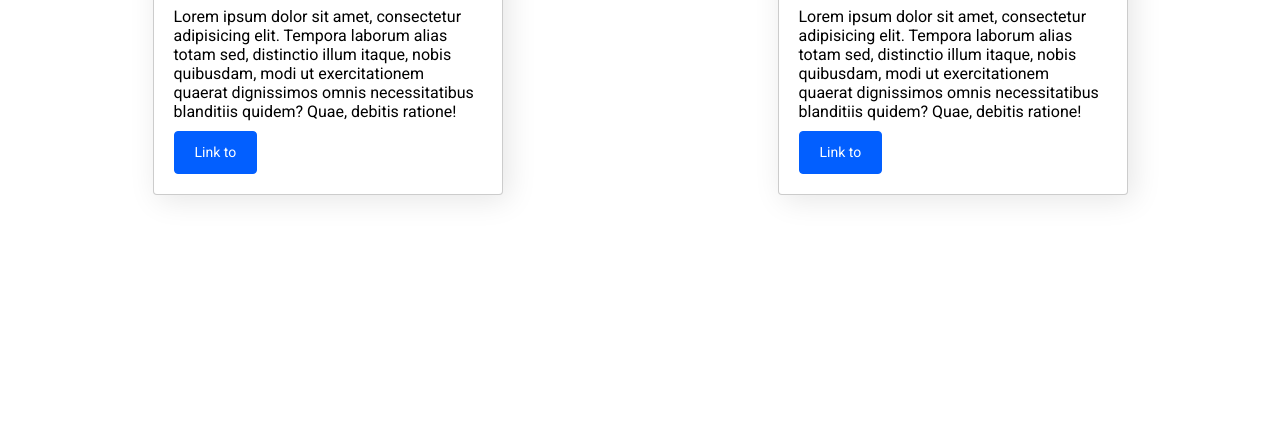
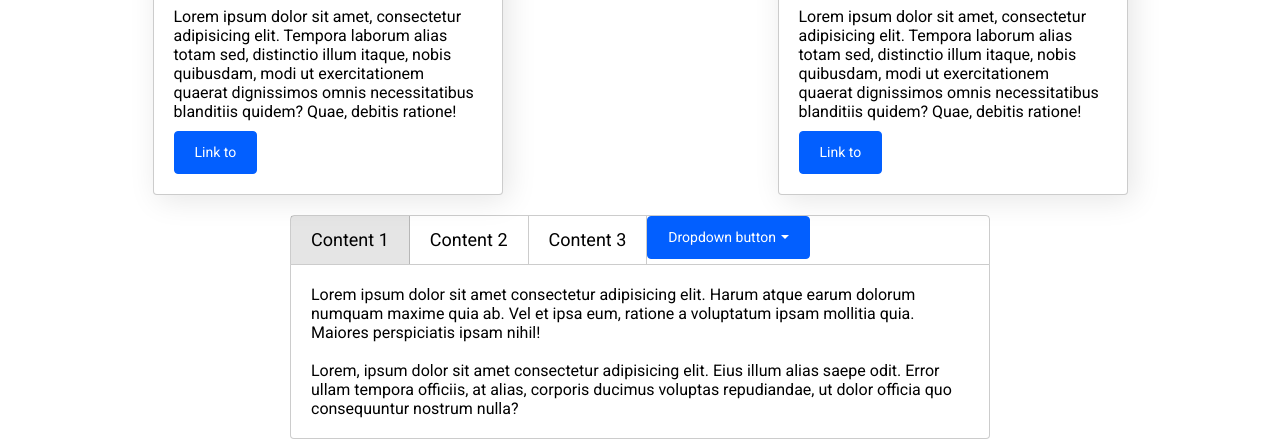
Before and after one commit to SvetlanaLagutina/my_lib, a website with bundled scripts: page src/index.html in a window 1280 px wide. Shown: the part 396-835 px from the top of the page. Before the commit the page ends 800 px from the top, so only its background shows below. Built offline with nearby package versions, Linux system fonts and the light colour scheme; files whose address does not match are found by name.

Commit message:
Added tab component

```diff
--- a/src/index.html
+++ b/src/index.html
@@ -87,6 +87,38 @@
                 </div>
             </div>
         </div>
+
+        <!-- Tabs -->
+
+        <div class="tab mt-20 block-center">
+            <div class="tab-panel" data-tabpanel>
+                <div class="tab-item tab-item--active">Content 1</div>
+                <div class="tab-item">Content 2</div>
+                <div class="tab-item">Content 3</div>
+                <div class="dropdown">
+                    <button class="btn btn-primary dropdown-toggle" id="dropdownMenuButton2">Dropdown button</button>
+                    <div class="dropdown-menu" data-toggle-id="dropdownMenuButton2">
+                        <a href="#" class="dropdown-item">Action</a>
+                        <a href="#" class="dropdown-item">Action #2</a>
+                        <a href="#" class="dropdown-item">Action #3</a>
+                    </div>
+                </div>
+            </div>
+            <div class="tab-content tab-content--active">
+                Lorem ipsum dolor sit amet consectetur adipisicing elit. Harum atque earum dolorum numquam maxime quia ab. Vel et ipsa eum, ratione a voluptatum ipsam mollitia quia. Maiores perspiciatis ipsam nihil!
+                <br><br>
+                Lorem, ipsum dolor sit amet consectetur adipisicing elit. Eius illum alias saepe odit. Error ullam tempora officiis, at alias, corporis ducimus voluptas repudiandae, ut dolor officia quo consequuntur nostrum nulla?
+            </div>
+            <div class="tab-content">
+                Lorem ipsum dolor sit amet consectetur adipisicing elit. Harum atque earum dolorum numquam maxime quia ab. Vel et ipsa eum, ratione a voluptatum ipsam mollitia quia. Maiores perspiciatis ipsam nihil!
+                <br><br>
+                Lorem, ipsum dolor sit amet consectetur adipisicing elit. Eius illum alias saepe odit. Error ullam tempora officiis, at alias, corporis ducimus voluptas repudiandae, ut dolor officia quo consequuntur nostrum nulla?
+                Lorem, ipsum dolor sit amet consectetur adipisicing elit. Eius illum alias saepe odit. Error ullam tempora officiis, at alias, corporis ducimus voluptas repudiandae, ut dolor officia quo consequuntur nostrum nulla?
+            </div>
+            <div class="tab-content">
+                Lorem ipsum dolor sit amet consectetur adipisicing elit. Harum atque earum dolorum numquam maxime quia ab. Vel et ipsa eum, ratione a voluptatum ipsam mollitia quia. Maiores perspiciatis ipsam nihil!
+            </div>
+        </div>
     </div>
 
     <script src='script.js'></script>
--- /dev/null
+++ b/src/js/lib/components/tab.js
@@ -0,0 +1,20 @@
+import $ from '../core';
+
+$.prototype.tab = function() {
+    for (let i = 0; i < this.length; i++) {
+        $(this[i]).on('click', () => {
+            $(this[i])
+                .addClass('tab-item--active')
+                .siblings()
+                .removeClass('tab-item--active')
+                .closest('.tab')
+                .find('.tab-content')
+                .removeClass('tab-content--active')
+                .eq($(this[i])
+                .index())
+                .addClass('tab-content--active');
+        });
+    }
+};
+
+$('[data-tabpanel] .tab-item').tab();
--- a/src/js/lib/lib.js
+++ b/src/js/lib/lib.js
@@ -6,5 +6,6 @@ import './modules/actions';
 import './modules/effects';
 import './components/dropdown';
 import './components/modal';
+import './components/tab';
 
 export default $;
--- /dev/null
+++ b/src/sass/components/tab.scss
@@ -0,0 +1,33 @@
+.tab {
+    max-width: 700px;
+    &-panel {
+        display: flex;
+        width: 100%;
+        min-height: 50px;
+        border: 1px solid rgba(0,0,0, .2);
+        border-radius: 4px 4px 0 0;
+    }
+    &-item {
+       font-size: 18px;
+       line-height: 27px;
+       padding: 10px 20px;
+       border-right: 1px solid rgba(0,0,0, .2);
+       cursor: pointer;
+       &:last-child {
+            border-right: none;
+       }
+       &--active {
+            background-color: rgba(0,0,0, .1);
+       }
+    }
+    &-content {
+        display: none;
+        padding: 20px;
+        border: 1px solid rgba(0,0,0, .2);
+        border-top: none;
+        border-radius: 0 0 4px 4px;
+        &--active {
+            display: block;
+        }
+    }
+}
--- a/src/sass/components/ui.scss
+++ b/src/sass/components/ui.scss
@@ -2,3 +2,4 @@
 @import './dropdown.scss';
 @import './card.scss';
 @import './modal.scss';
+@import './tab.scss';
```
Also changed, not shown: dist/index.html, dist/script.js, dist/style.css, 1 other file.
